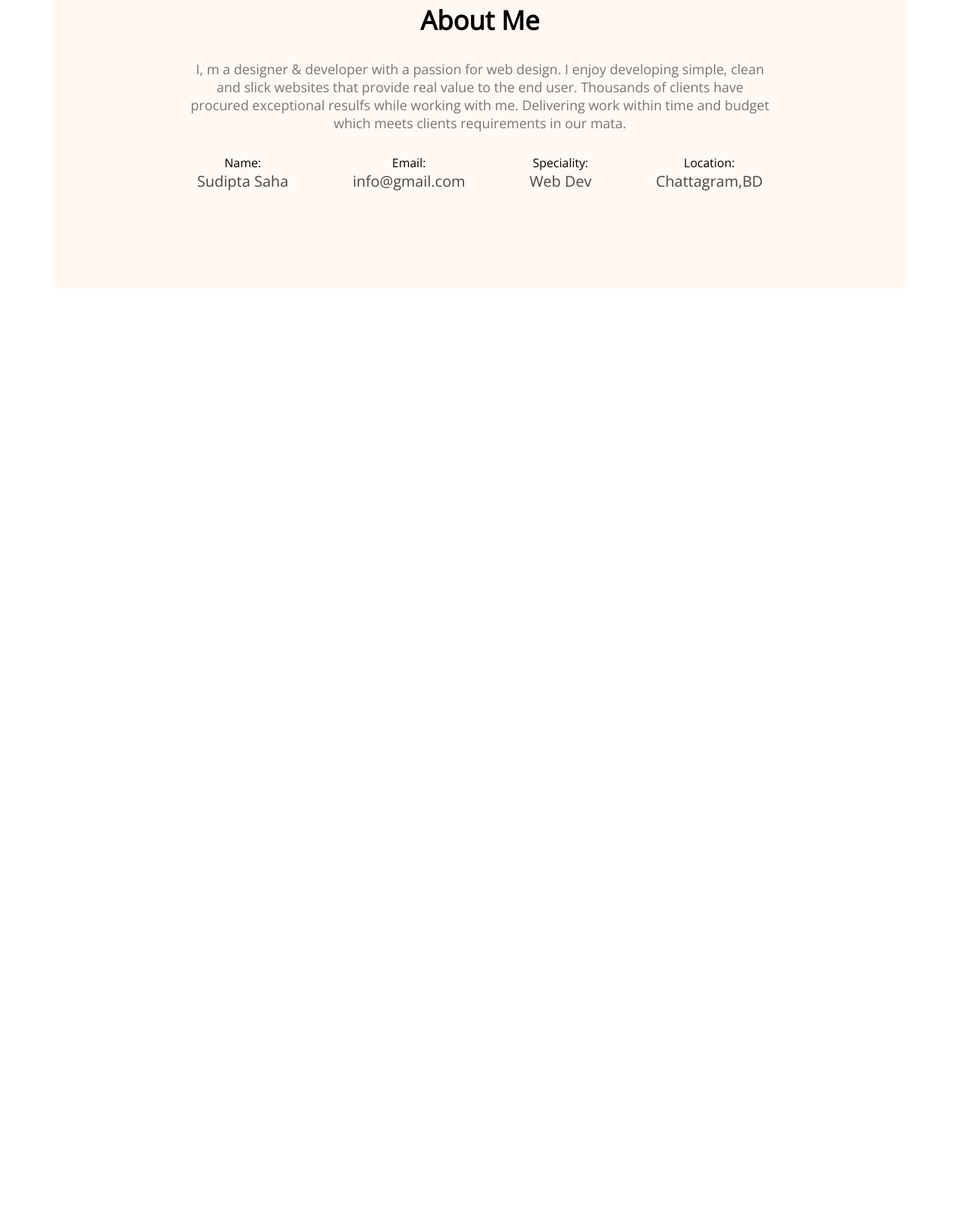
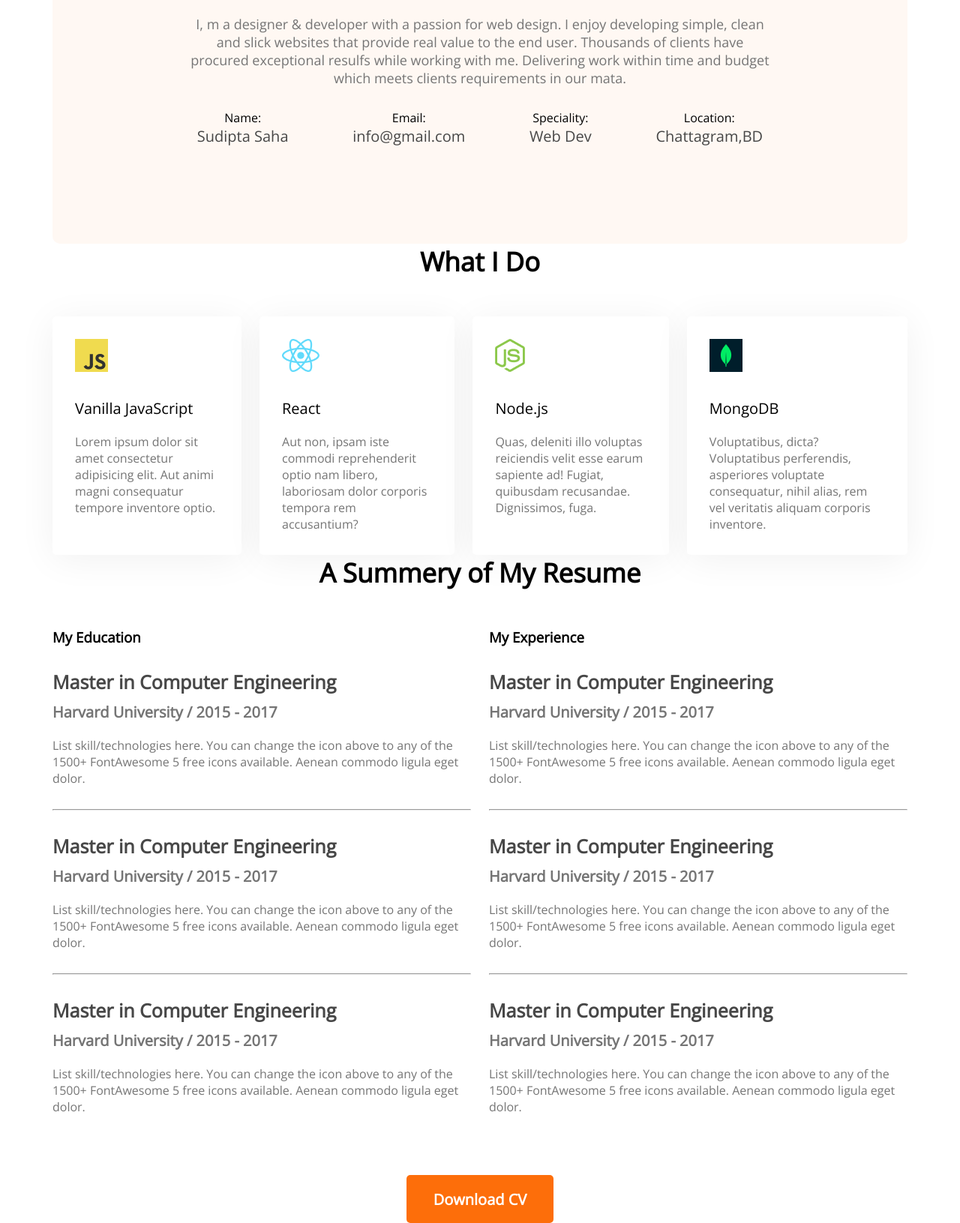
Before and after one commit to Sudipta1408/developer-portfolio, a plain HTML site: page images/index.html in a window 1280 px wide. Shown: the part 1097-2728 px from the top of the page at 75% size. Before the commit the page ends 1482 px from the top, so only its background shows below. Drawn offline with nearby package versions, Linux system fonts and the light colour scheme; files that its build step writes are made by us from their sources.

Commit message:
added skills content

```diff
--- a/images/index.html
+++ b/images/index.html
@@ -51,11 +51,85 @@
                     <p class="info-title">Location:</p>
                     <p class="info-description">Chattagram,BD</p>
                 </div>
+            </div>
+        </section>
+        <!-- what i do section -->
+        <section class="what-i-do">
+            <h3 class="section-title">What I Do</h3>
+            <!--.skills-container>.skill*4>img+.skill-title+p.skill-description>lorem15-->
+            <div class="skills-container">
+                <div class="skill">
+                    <img src="icons/js.png" alt="">
+                    <p class="skill-title">Vanilla JavaScript</p>
+                    <p class="skill-description">Lorem ipsum dolor sit amet consectetur adipisicing elit. Aut animi magni consequatur tempore inventore optio.</p>
+                </div>
+                <div class="skill">
+                    <img src="icons/react.png" alt="">
+                    <p class="skill-title">React</p>
+                    <p class="skill-description">Aut non, ipsam iste commodi reprehenderit optio nam libero, laboriosam dolor corporis tempora rem accusantium?</p>
+                </div>
+                <div class="skill">
+                    <img src="icons/nodejs.png" alt="">
+                    <p class="skill-title">Node.js</p>
+                    <p class="skill-description">Quas, deleniti illo voluptas reiciendis velit esse earum sapiente ad! Fugiat, quibusdam recusandae. Dignissimos, fuga.</p>
+                </div>
+                <div class="skill">
+                    <img src="icons/mongo.png" alt="">
+                    <p class="skill-title">MongoDB</p>
+                    <p class="skill-description">Voluptatibus, dicta? Voluptatibus perferendis, asperiores voluptate consequatur, nihil alias, rem vel veritatis aliquam corporis inventore.</p>
+                </div>
+            </div>
+        </section>
+        <!-- Resume Section -->
+        <section class="resume">
+            <h3 class="section-title">A Summery of My Resume</h3>
+            <div class="resume-content">
+                <div>
+                    <h3 class="resume-title">My Education</h3>
+                    <div class="resume-item">
+                        <h4 class="title">Master in Computer Engineering</h4>
+                        <h5 class="sub-title">Harvard University / 2015 - 2017</h5>
+                        <p class="description">List skill/technologies here. You can change the icon above to any of the 1500+ FontAwesome 5 free icons available. Aenean commodo ligula eget dolor.</p>
+                    </div>
+                    <hr>
+                    <div class="resume-item">
+                        <h4 class="title">Master in Computer Engineering</h4>
+                        <h5 class="sub-title">Harvard University / 2015 - 2017</h5>
+                        <p class="description">List skill/technologies here. You can change the icon above to any of the 1500+ FontAwesome 5 free icons available. Aenean commodo ligula eget dolor.</p>
+                    </div>
+                    <hr>
+                    <div class="resume-item">
+                        <h4 class="title">Master in Computer Engineering</h4>
+                        <h5 class="sub-title">Harvard University / 2015 - 2017</h5>
+                        <p class="description">List skill/technologies here. You can change the icon above to any of the 1500+ FontAwesome 5 free icons available. Aenean commodo ligula eget dolor.</p>
+                    </div>
+                </div>
+                <div>
+                    <h3 class="resume-title">My Experience</h3>
+                    <div class="resume-item">
+                        <h4 class="title">Master in Computer Engineering</h4>
+                        <h5 class="sub-title">Harvard University / 2015 - 2017</h5>
+                        <p class="description">List skill/technologies here. You can change the icon above to any of the 1500+ FontAwesome 5 free icons available. Aenean commodo ligula eget dolor.</p>
+                    </div>
+                    <hr>
+                    <div class="resume-item">
+                        <h4 class="title">Master in Computer Engineering</h4>
+                        <h5 class="sub-title">Harvard University / 2015 - 2017</h5>
+                        <p class="description">List skill/technologies here. You can change the icon above to any of the 1500+ FontAwesome 5 free icons available. Aenean commodo ligula eget dolor.</p>
+                    </div>
+                    <hr>
+                    <div class="resume-item">
+                        <h4 class="title">Master in Computer Engineering</h4>
+                        <h5 class="sub-title">Harvard University / 2015 - 2017</h5>
+                        <p class="description">List skill/technologies here. You can change the icon above to any of the 1500+ FontAwesome 5 free icons available. Aenean commodo ligula eget dolor.</p>
+                    </div>
 
                 </div>
             </div>
+            <div class="resume-button">
+                <button class="btn-primary">Download CV</button>
+            </div>
         </section>
-
     </main>
     <footer>
 
--- a/images/styles/portfolio.css
+++ b/images/styles/portfolio.css
@@ -73,19 +73,21 @@ main{
     max-width: 1140px;
     margin: 0 auto;
 }
+.section{
+    margin-top: 130px;
+}
 /* about section styles */
 .about{
-    margin-top: 130px;
     background: #FFF8F3;
     border-radius: 10px;
     padding: 130px 150px;
     text-align: center;
 }
 .section-title{
-
+    text-align: center;
+    font-weight: 700px;
     font-size: 35px;
-    font-weight: 700px;
-    margin-bottom: 30px;
+    margin-bottom: 50px;
 }
 .section-description{
      color: #757575;
@@ -105,3 +107,54 @@ main{
     font-size: 20px;
     color: #474747;
 }
+/* What i do styles */
+
+.skills-container{
+    display: flex;
+    gap: 24px;
+}
+.skill{
+    background: #FFFFFF;
+    box-shadow: 0px 6px 50px rgba(0, 0, 0, 0.06);
+    border-radius: 5px;
+    padding: 30px;
+}
+.skill-title{
+    font-weight: 700px;
+    font-size: 20px;
+    margin-top: 30px;
+    margin-bottom: 20px;
+}
+.skill-description{
+    color: #757575;
+}
+
+/* Resume Styles */
+.resume-content{
+    display: flex;
+    gap: 24px;
+}
+.resume-item{
+    margin-top: 30px;
+    margin-bottom: 30px;
+}
+.resume .title{
+    font-weight: 700;
+    font-size: 25px;
+    color: #474747;
+    margin-bottom: 10px;
+}
+.resume .sub-title{
+    color: #757575;
+    font-weight: 600;
+    font-size: 20px;
+    margin-bottom: 20px;
+}
+.resume .description{
+    color: #757575;
+}
+
+.resume-button{
+    margin-top: 50px;
+    text-align: center;
+}
```
